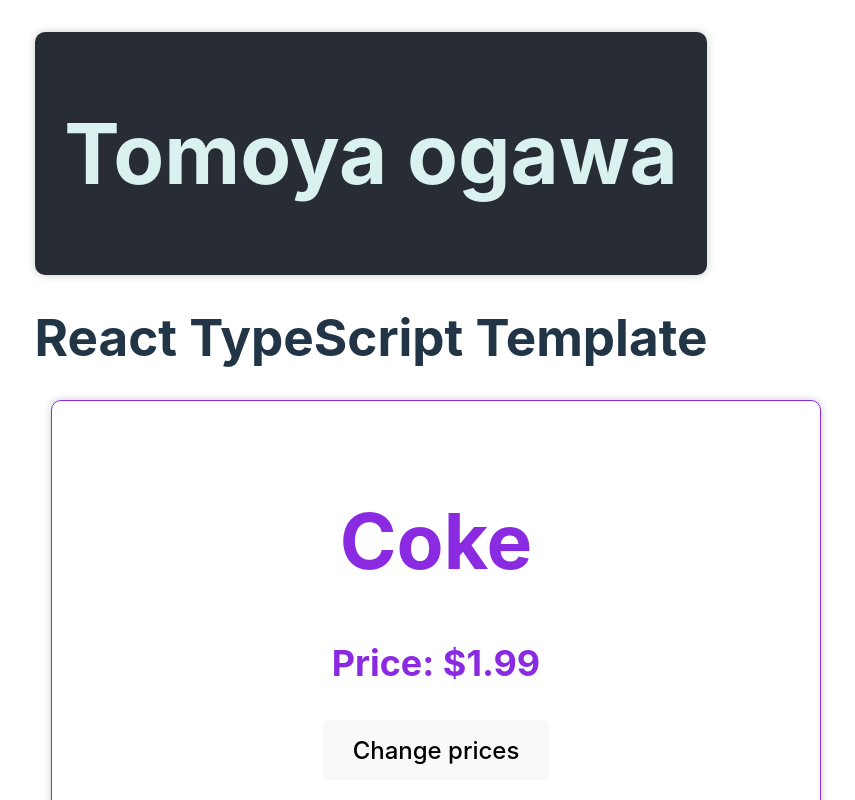
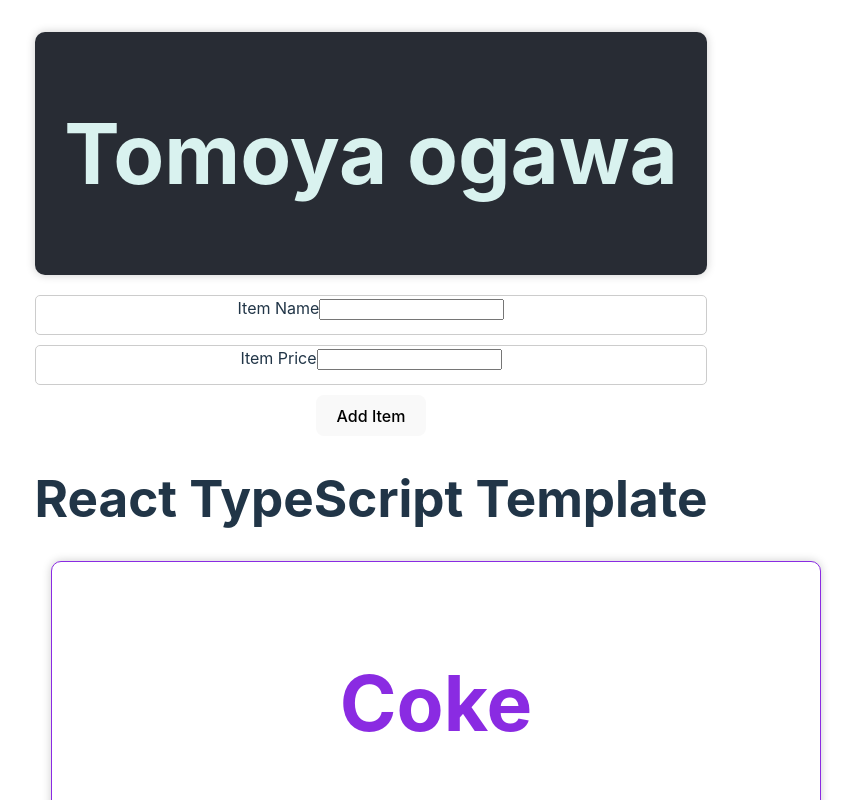
Before and after one commit to tmyOgw5/vite-project, a React (Vite) app: page / in a window 1280 px wide. Shown: the top 800 px of the page, without its empty margins (269-1124 px from the left). Built offline with nearby package versions, Linux system fonts and the light colour scheme.

Commit message:
add form

```diff
--- a/src/App.tsx
+++ b/src/App.tsx
@@ -2,6 +2,8 @@
 import Item from './components/Item'
 import Header from './components/Header'
 import './App.css'
+import './components/ItemForm'
+import ItemForm from './components/ItemForm'
 
 const  App = () => {
   const itemList = [
@@ -17,6 +19,7 @@
   return (
     <div className="App">
       <Header />
+      <ItemForm />
       <h1>React TypeScript Template</h1>
       <Item name={itemList[0].name} price={itemList[0].price} />
       <Item name={itemList[1].name} price={itemList[1].price} />
--- /dev/null
+++ b/src/components/ItemForm.css
@@ -0,0 +1,27 @@
+.item-input{
+    width: 100%;
+    height: 40px;
+    border: 1px solid #ccc;
+    border-radius: 5px;
+    padding: 0 10px;
+    font-size: 16px;
+    margin-bottom: 10px;
+    box-sizing: border-box;
+    outline: none;
+    transition: all 0.3s ease-in-out;
+
+}
+
+.price-input{
+    width: 100%;
+    height: 40px;
+    border: 1px solid #ccc;
+    border-radius: 5px;
+    padding: 0 10px;
+    font-size: 16px;
+    margin-bottom: 10px;
+    box-sizing: border-box;
+    outline: none;
+    transition: all 0.3s ease-in-out;
+
+}
--- /dev/null
+++ b/src/components/ItemForm.tsx
@@ -0,0 +1,21 @@
+import React from 'react';
+import './ItemForm.css';
+
+const ItemForm = () => {
+    return (
+        <form>
+            <div className='item-input'>
+                <label htmlFor="name">Item Name</label>
+                <input type="text" id="name" />
+            </div>
+            <div className='price-input'>
+                <label htmlFor="price">Item Price</label>
+                <input type="number" id="price" />
+            </div>
+            <button>Add Item</button>
+        </form>
+
+    )
+}
+
+export default ItemForm
```
